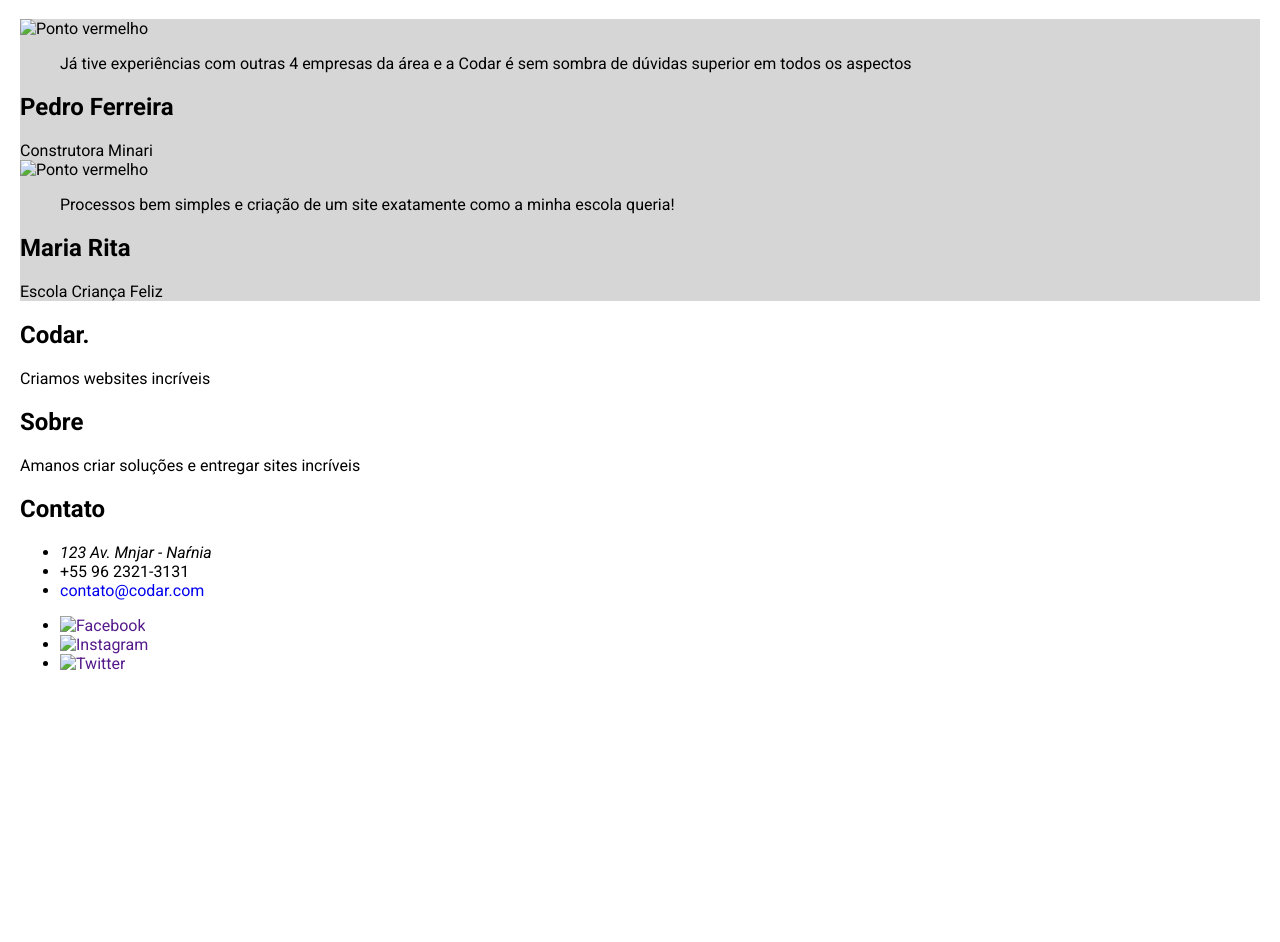
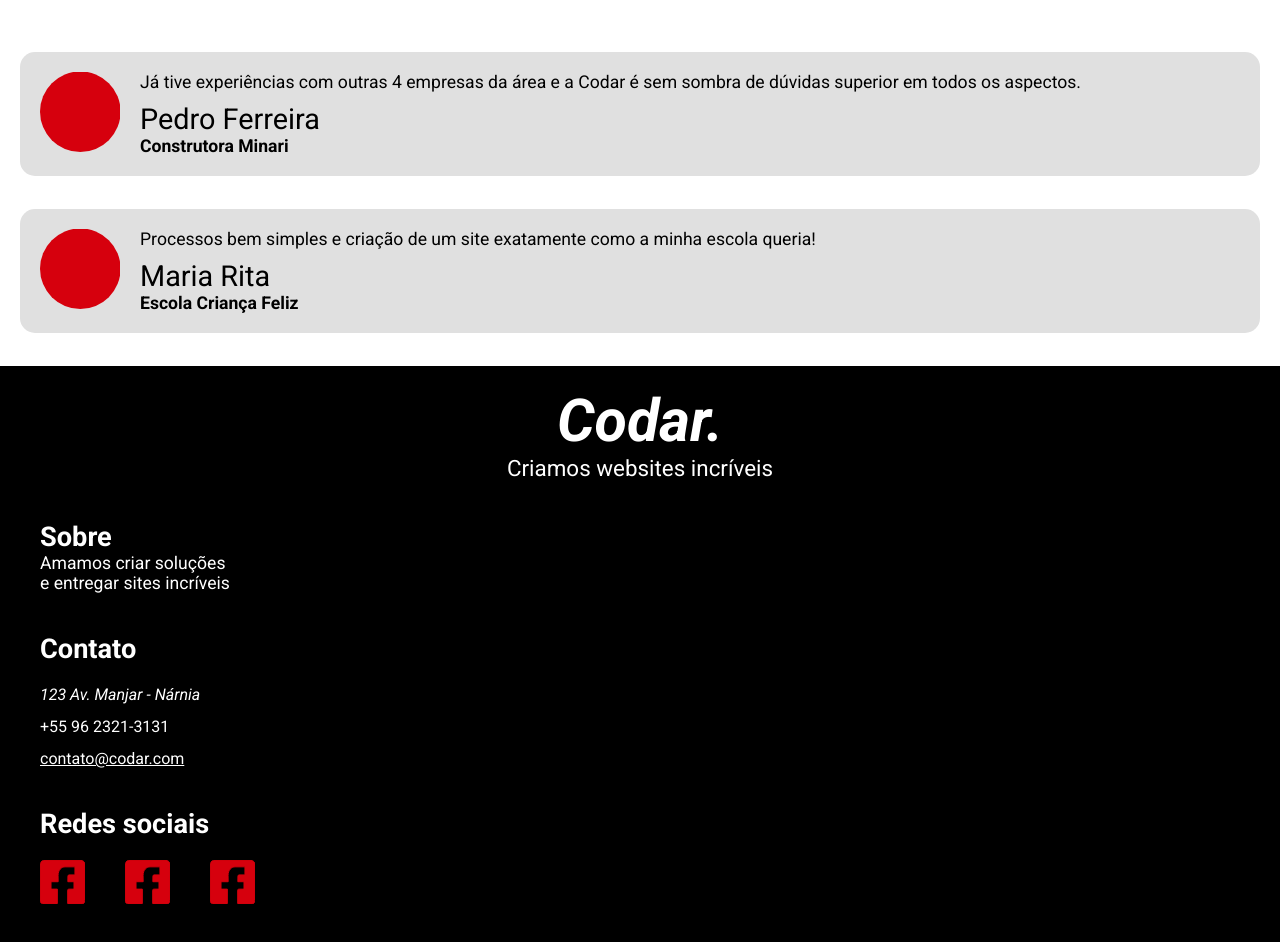
Before and after one commit to lucasregisdemoraes/devchallenge, a plain HTML site: page challenges/codar/index.html in a window 1280 px wide. Shown: the part 1840-2782 px from the top of the page. Before the commit the page ends 2529 px from the top, so only its background shows below. Drawn offline with Linux system fonts and the light colour scheme.

Commit message:
modificado o desafio Codar.

```diff
--- a/challenges/codar/index.html
+++ b/challenges/codar/index.html
@@ -9,6 +9,7 @@
     <link
         href="https://fonts.googleapis.com/css2?family=Roboto:ital,wght@0,100;0,300;0,400;0,500;0,700;0,900;1,100;1,300;1,400;1,500;1,700;1,900&display=swap"
         rel="stylesheet">
+    <link rel="shortcut icon" href="./assets/red-circle.svg" type="image/x-icon">
     <title>Codar</title>
     <link rel="stylesheet" href="./styles/style.css">
 </head>
@@ -53,39 +54,40 @@
 
         <section class="container" id="thirdSection">
             <div class="comment">
-                <img src="" alt="Ponto vermelho">
+                <img src="./assets/red-circle.svg" alt="Ponto vermelho">
                 <blockquote>Já tive experiências com outras 4 empresas da área e a Codar é sem sombra de dúvidas
-                    superior em todos os aspectos</blockquote>
-                <h2>Pedro Ferreira</h2>
-                <span>Construtora Minari</span>
+                    superior em todos os aspectos.
+                    <h2>Pedro Ferreira</h2>
+                    <span>Construtora Minari</span>
+                </blockquote>
             </div>
             <div class="comment">
-                <img src="" alt="Ponto vermelho">
+                <img src="./assets/red-circle.svg" alt="Ponto vermelho">
                 <blockquote>Processos bem simples e criação de um site exatamente como a minha escola queria!
+                    <h2>Maria Rita</h2>
+                    <span>Escola Criança Feliz</span>
                 </blockquote>
-                <h2>Maria Rita</h2>
-                <span>Escola Criança Feliz</span>
             </div>
         </section>
     </main>
 
     <footer>
         <div class="container">
-            <section>
+            <section id="footerTitle">
                 <h1>Codar.</h1>
-                <p>Criamos websites incríveis</p>
+                <span>Criamos websites incríveis</span>
             </section>
 
             <section>
                 <h2>Sobre</h2>
-                <p>Amanos criar soluções e entregar sites incríveis</p>
+                <p>Amamos criar soluções e entregar sites incríveis</p>
             </section>
 
             <section>
                 <h2>Contato</h2>
                 <ul>
                     <li>
-                        <address>123 Av. Mnjar - Naŕnia</address>
+                        <address>123 Av. Manjar - Nárnia</address>
                     </li>
                     <li>+55 96 2321-3131</li>
                     <li><a href="mailto:contato@codar.com">contato@codar.com</a></li>
@@ -93,10 +95,11 @@
             </section>
 
             <section>
-                <ul>
-                    <li><a href=""><img src="" alt="Facebook"></a></li>
-                    <li><a href=""><img src="" alt="Instagram"></a></li>
-                    <li><a href=""><img src="" alt="Twitter"></a></li>
+                <h2>Redes sociais</h2>
+                <ul id="social-medias">
+                    <li><a href=""><img src="./assets/facebook-icon.svg" alt="Facebook" class="social-media"></a></li>
+                    <li><a href=""><img src="./assets/facebook-icon.svg" alt="Instagram" class="social-media"></a></li>
+                    <li><a href=""><img src="./assets/facebook-icon.svg" alt="Twitter" class="social-media"></a></li>
                 </ul>
             </section>
         </div>
--- a/challenges/codar/styles/style.css
+++ b/challenges/codar/styles/style.css
@@ -53,7 +53,7 @@ header ul {
 
 header a {
     font-size: 1.4rem;
-    color: black;
+    color: var(--mainTextColor);
     margin: 0 20px;
 }
 
@@ -115,7 +115,7 @@ main #firstSection button {
 }
 
 #secondSection input {
-    background-color: #d6d6d6;
+    background-color: #e0e0e0;
     font-size: 1.5rem;
     display: block;
     padding: 20px 25px;
@@ -129,7 +129,6 @@ main #firstSection button {
     background-color: var(--buttonColor);
     color: var(--secondaryTextColor);
     font-weight: 600;
-    display: block;
     padding: 23px;
     width: 300px;
     border: none;
@@ -140,10 +139,92 @@ main #firstSection button {
 }
 
 #thirdSection .comment {
-    background-color: #d6d6d6;
+    background-color: #e0e0e0;
+    font-size: 1.1rem;
+    border-radius: 15px;
+    padding: 20px;
+    margin: 33px 0;
+    display: flex;
+    align-items:flex-start;
+}
+
+#thirdSection img {
+    width: 80px;
+}
+
+#thirdSection blockquote {
+    margin: 0 0 0 20px;
+}
+
+#thirdSection h2 {
+    margin: 10px 0 0 0;
+    font-size: 1.8rem;
+    font-weight: 400;
+}
+
+#thirdSection span {
+    font-weight: 600;
 }
 
 /*      =====   FOOTER    =====      */
+
+footer {
+    background-color: black;
+    color: var(--secondaryTextColor);
+    padding: 20px;
+}
+
+footer #footerTitle {
+    text-align: center;
+}
+
+footer #footerTitle  h1{
+    font-size: 3.7rem;
+    font-style: italic;
+    margin: 0;
+}
+
+footer #footerTitle  span{
+    font-size: 1.4rem;
+    margin: 0;
+}
+
+footer h2 {
+    font-size: 1.7rem;
+    margin: 40px 0 0;
+}
+
+footer p {
+    font-size: 1.1rem;
+    width: 190px;
+    margin: 0;
+}
+
+footer ul {
+    padding: 0;
+    margin: 20px 0;
+}
+
+footer li {
+    list-style-type: none;
+    margin: 13px 0;
+}
+footer a {
+    color: var(--secondaryTextColor);
+    text-decoration: underline var(--secondaryTextColor);
+}
+
+footer #social-medias {
+    display: flex;
+}
+
+footer .social-media {
+    width: 45px;
+}
+
+footer #social-medias li{
+    margin: 0 40px 0 0;
+}
 
 /*      =====   ANIMATIONS    =====      */
 
```
Also changed, not shown: challenges/codar/assets/facebook-icon.svg (added), challenges/codar/assets/red-circle.svg (added).
